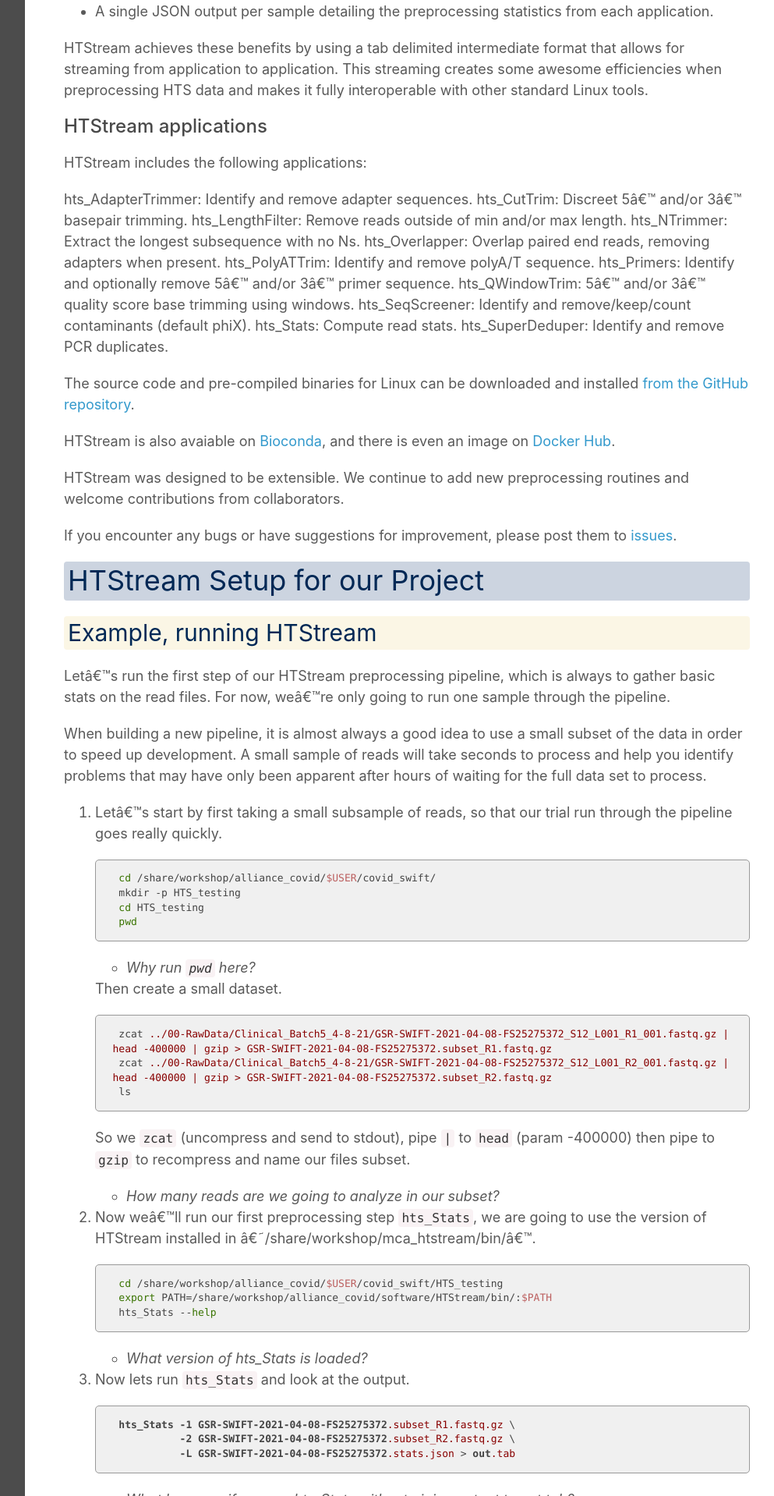
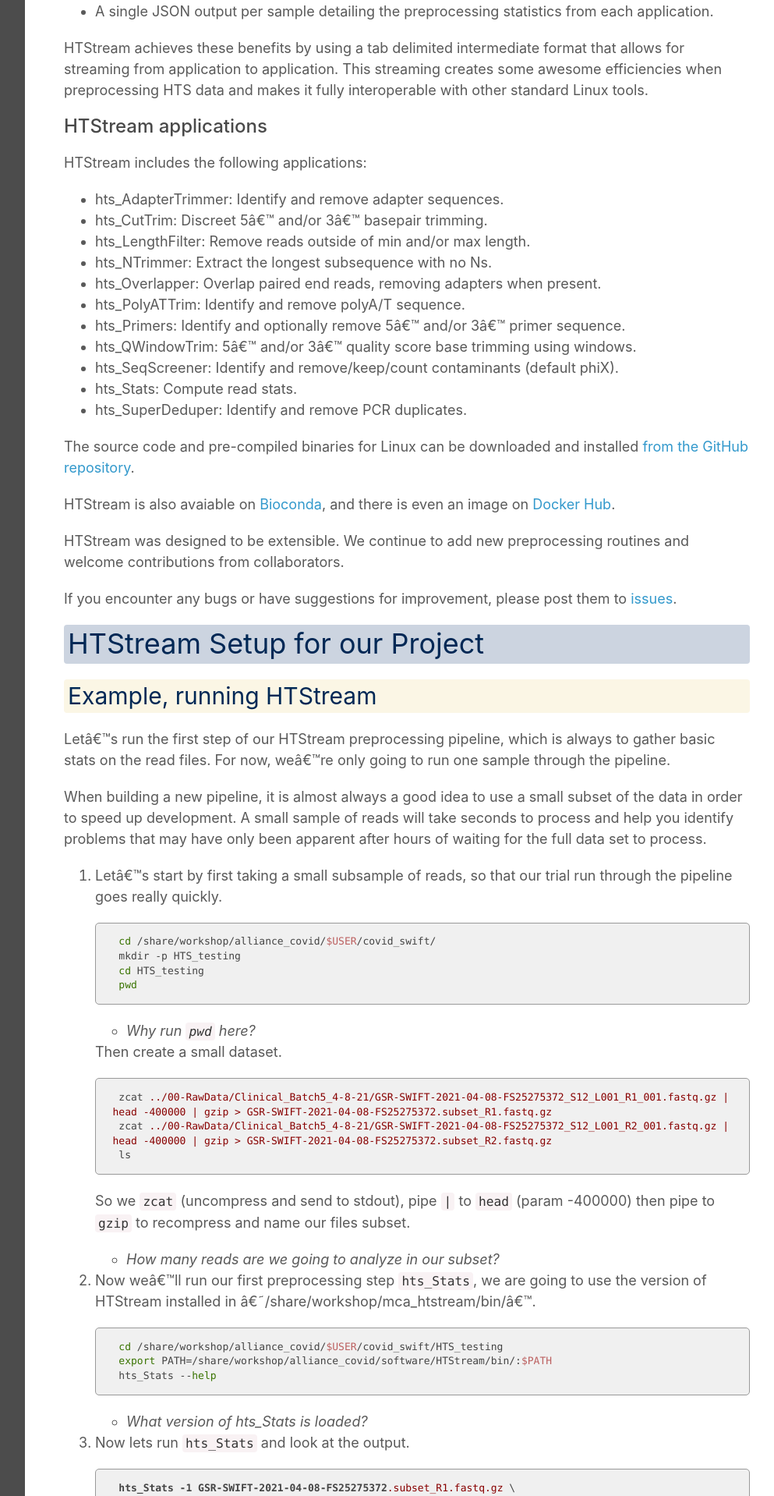
Before and after one commit to ucdavis-bioinformatics-training/2021-Alliance-Makerere_Covid, a Jekyll site: the page built from data_reduction/preproc_htstream.md, in a window 1280 px wide. Shown: the part 2418-4336 px from the top of the page at 78% size, without its empty margins (268-1261 px from the left). Built offline with Jekyll 4.4.1, drawn with Linux system fonts in a browser that asks for light colours; our own code applies the rules of GitHub Pages for plain Markdown files; part of the change alters nothing that is shown.

Commit message:
fix list

```diff
--- a/data_reduction/preproc_htstream.md
+++ b/data_reduction/preproc_htstream.md
@@ -65,17 +65,17 @@ HTStream achieves these benefits by using a tab delimited intermediate format th
 
 HTStream includes the following applications:
 
-hts_AdapterTrimmer: Identify and remove adapter sequences.
-hts_CutTrim: Discreet 5' and/or 3' basepair trimming.
-hts_LengthFilter: Remove reads outside of min and/or max length.
-hts_NTrimmer: Extract the longest subsequence with no Ns.
-hts_Overlapper: Overlap paired end reads, removing adapters when present.
-hts_PolyATTrim: Identify and remove polyA/T sequence.
-hts_Primers: Identify and optionally remove 5' and/or 3' primer sequence.
-hts_QWindowTrim: 5' and/or 3' quality score base trimming using windows.
-hts_SeqScreener: Identify and remove/keep/count contaminants (default phiX).
-hts_Stats: Compute read stats.
-hts_SuperDeduper: Identify and remove PCR duplicates.
+  * hts_AdapterTrimmer: Identify and remove adapter sequences.
+  * hts_CutTrim: Discreet 5' and/or 3' basepair trimming.
+  * hts_LengthFilter: Remove reads outside of min and/or max length.
+  * hts_NTrimmer: Extract the longest subsequence with no Ns.
+  * hts_Overlapper: Overlap paired end reads, removing adapters when present.
+  * hts_PolyATTrim: Identify and remove polyA/T sequence.
+  * hts_Primers: Identify and optionally remove 5' and/or 3' primer sequence.
+  * hts_QWindowTrim: 5' and/or 3' quality score base trimming using windows.
+  * hts_SeqScreener: Identify and remove/keep/count contaminants (default phiX).
+  * hts_Stats: Compute read stats.
+  * hts_SuperDeduper: Identify and remove PCR duplicates.
 
 The source code and pre-compiled binaries for Linux can be downloaded and installed [from the GitHub repository](https://github.com/s4hts/HTStream).
 
```
